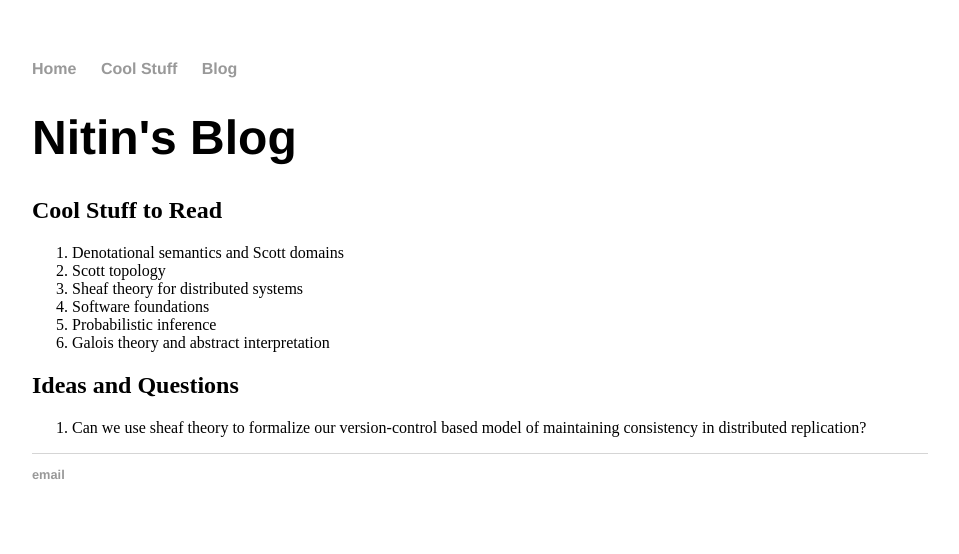
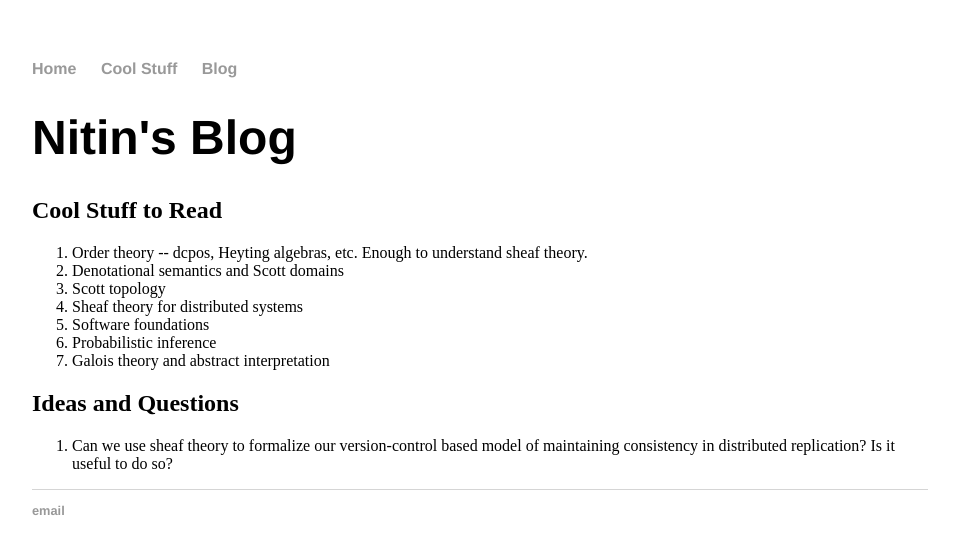
Before and after one commit to njayinthehouse/njayinthehouse.github.io, a Jekyll site: the page built from topics/index.html, in a window 1280 px wide. Shown: the top 554 px of the page, without its empty margins (160-1119 px from the left). Built offline with Jekyll 4.4.1, drawn with Linux system fonts in a browser that asks for light colours.

Commit message:
Added new topics

```diff
--- a/topics/index.html
+++ b/topics/index.html
@@ -6,6 +6,7 @@ title: Nitin's Blog
 
     <h2> Cool Stuff to Read </h2>
 	<ol class="topics">
+        <li> Order theory -- dcpos, Heyting algebras, etc. Enough to understand sheaf theory.
         <li> Denotational semantics and Scott domains
         <li> Scott topology
         <li> Sheaf theory for distributed systems
@@ -16,5 +17,5 @@ title: Nitin's Blog
 
     <h2> Ideas and Questions </h2>
     <ol class="ideas">
-        <li> Can we use sheaf theory to formalize our version-control based model of maintaining consistency in distributed replication?
+        <li> Can we use sheaf theory to formalize our version-control based model of maintaining consistency in distributed replication? Is it useful to do so?
     </ol>
```
